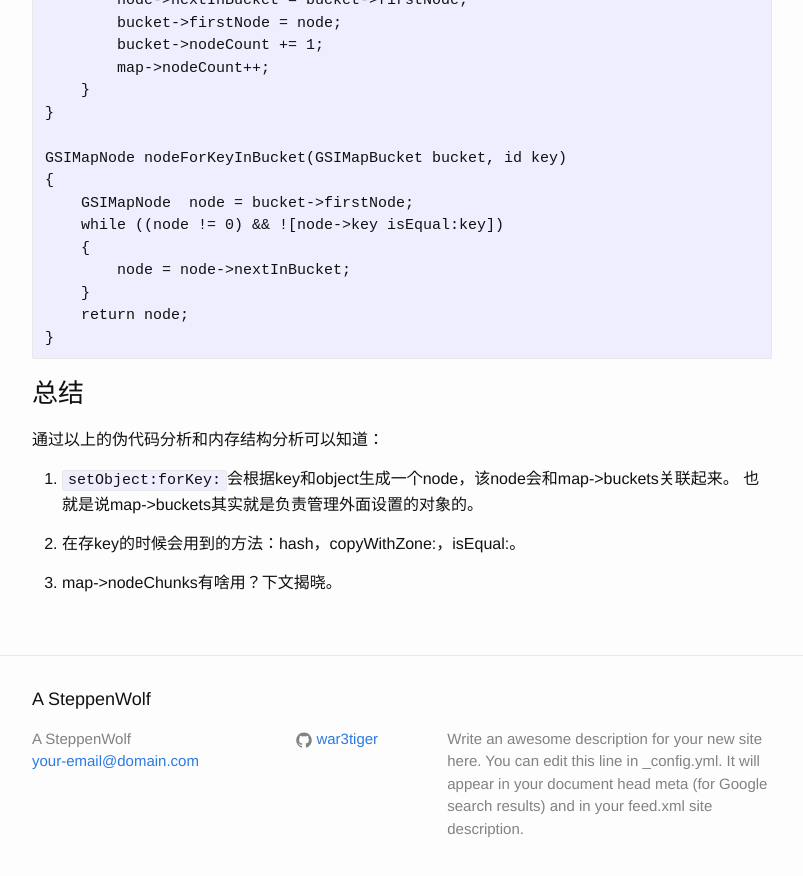
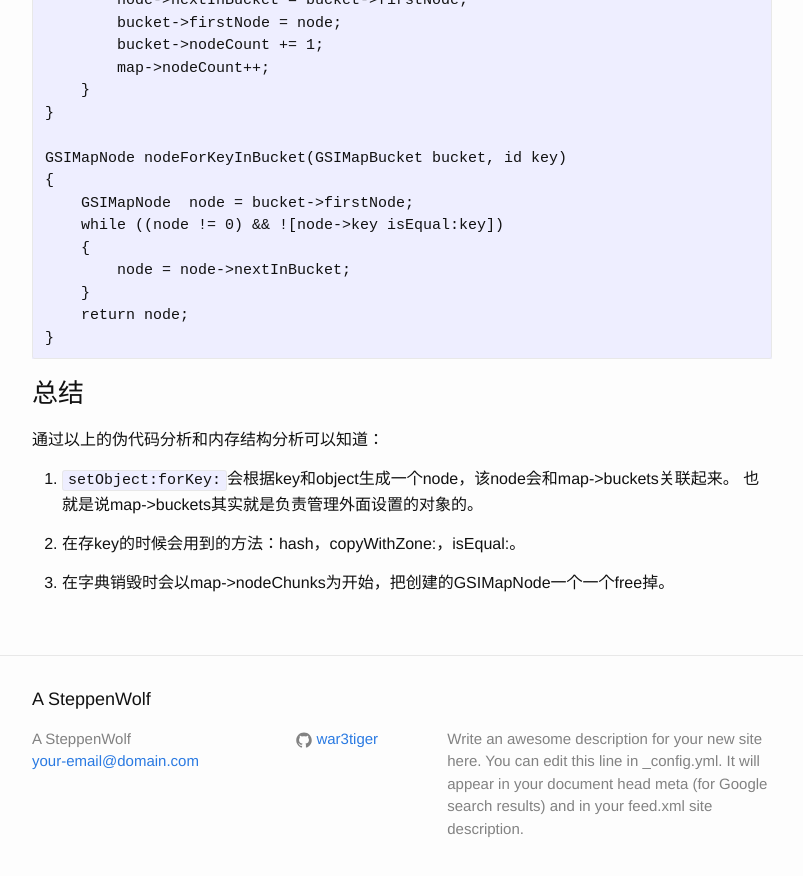
Before and after one commit to war3tiger/war3tiger.github.io, a Jekyll site: the page built from _posts/2017-07-13-NSMutableDictionary.markdown, in a window 1280 px wide and 900 px high, scrolled down 4220 px. Shown: the top 876 px of the window, without its empty margins (238-1041 px from the left). Built offline with Jekyll 4.4.1, drawn with Linux system fonts in a browser that asks for light colours.

Commit message:
NSDictionary增加修改。

```diff
--- a/_posts/2017-07-13-NSMutableDictionary.markdown
+++ b/_posts/2017-07-13-NSMutableDictionary.markdown
@@ -123,4 +123,4 @@ GSIMapNode nodeForKeyInBucket(GSIMapBucket bucket, id key)
 
 2. 在存key的时候会用到的方法：hash，copyWithZone:，isEqual:。
 
-3. map->nodeChunks有啥用？下文揭晓。
+3. 在字典销毁时会以map->nodeChunks为开始，把创建的GSIMapNode一个一个free掉。
```
